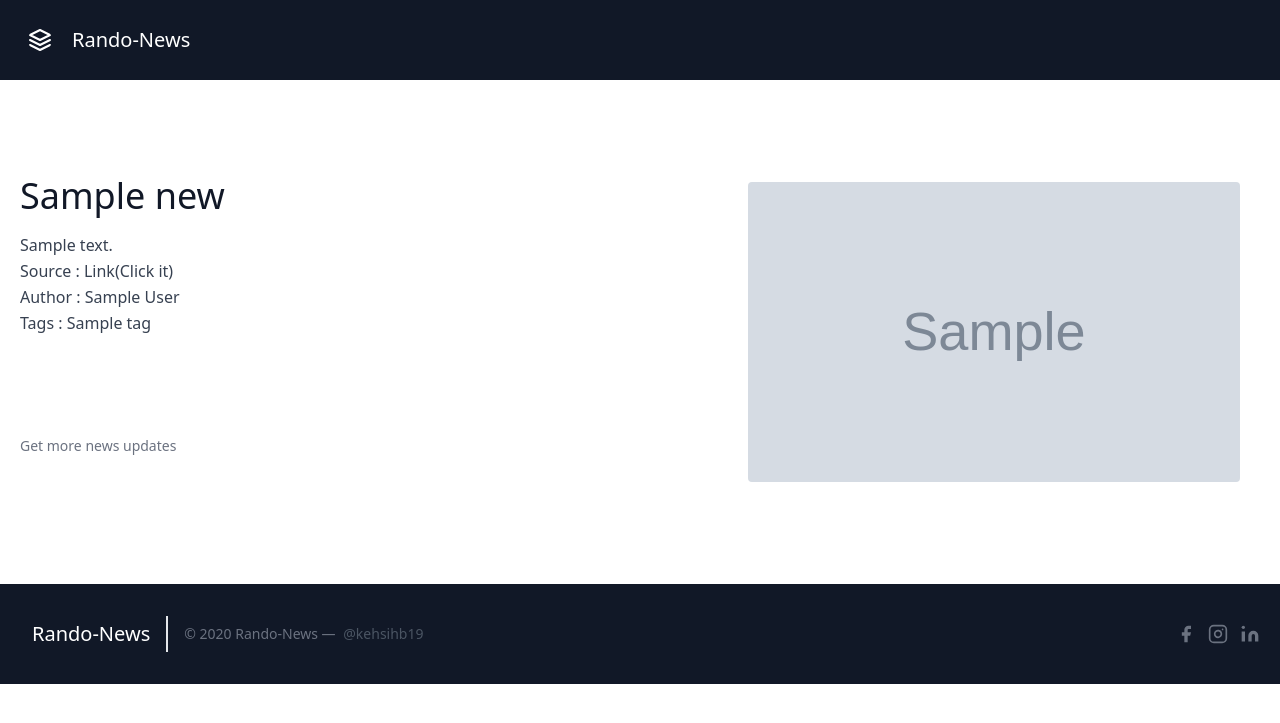
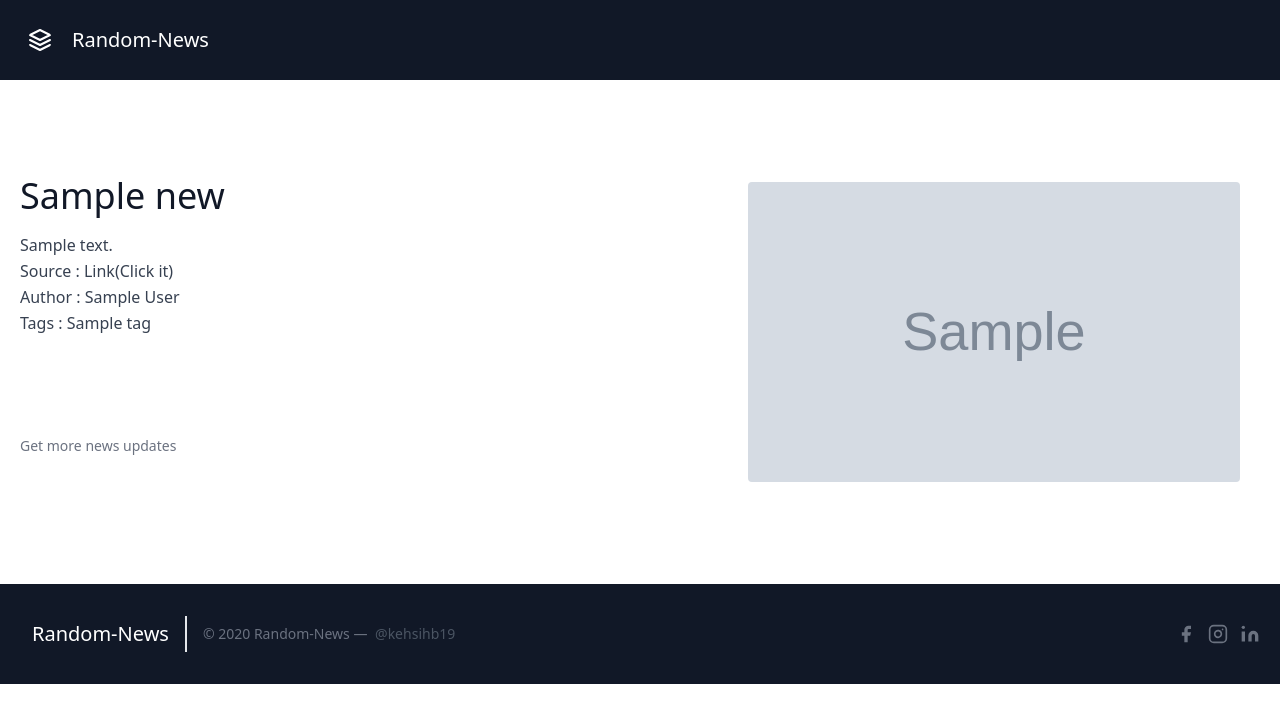
Before and after one commit to kehsihba19/Random-News-App, a Flask app: template templates/index.html in a window 1280 px wide. Shown: the top 723 px of the page. Run offline with Flask 2, Linux system fonts and the light colour scheme; the template is opened without the code that fills it: most values are stand-ins (such as "Sample title", 1, 10 or a date in 2020); grey boxes marked "Sample" are stand-in pictures.

Commit message:
Updated source code and bug recovery

```diff
--- a/main.py
+++ b/main.py
@@ -4,19 +4,14 @@ from flask import Flask ,render_template,request
 app = Flask(__name__)
 @app.route("/",methods=['GET', 'POST'])
 def home():
-	import requests,random,re
-	main_list={"all":"https://inshorts.vercel.app/all","national":"https://inshorts.vercel.app/national",
-	           "buisness":"https://inshorts.vercel.app/business","sports":"https://inshorts.vercel.app/sports",
-	           "world":"https://inshorts.vercel.app/world","politics":"https://inshorts.vercel.app/politics",
-	           "technology":"https://inshorts.vercel.app/technology","startup":"https://inshorts.vercel.app/startup",
-	           "entertainment":"https://inshorts.vercel.app/entertainment",
-	           "science":"https://inshorts.vercel.app/science","automobile":"https://inshorts.vercel.app/automobile"}
-	tag=['all', 'national', 'buisness', 'sports', 'world', 'politics', 'technology', 'startup', 'entertainment',
+	base_url="https://inshorts.vercel.app/news?category="
+	tag=['all', 'national', 'business', 'sports', 'world', 'politics', 'technology', 'startup', 'entertainment',
 	     'science', 'automobile']
 	main_list_selection=random.choice([i for i in range(0,11)])
-	url=main_list[tag[main_list_selection]]
+	url=base_url+tag[main_list_selection]
+	print(url)
 	data=requests.get(url).json()
-	news_selection=random.choice([i for i in range(0,len(data['articles']))])
+	news_selection=random.choice([i for i in range(0,data['total'])])
 	news=data['articles'][news_selection]
 	news['title']=re.sub(' +', ' ', news['title'])[1:-1:1]
 	news['tag']=tag[main_list_selection]
--- a/templates/index.html
+++ b/templates/index.html
@@ -12,7 +12,7 @@
       <svg xmlns="http://www.w3.org/2000/svg" fill="none" stroke="currentColor" stroke-linecap="round" stroke-linejoin="round" stroke-width="2" class="w-10 h-10 text-white p-2 bg-teal-500 rounded-full" viewBox="0 0 24 24">
         <path d="M12 2L2 7l10 5 10-5-10-5zM2 17l10 5 10-5M2 12l10 5 10-5"></path>
       </svg>
-      <span class="ml-3 text-xl">Rando-News</span>
+      <span class="ml-3 text-xl">Random-News</span>
     </a>
   </div>
 </header>
@@ -44,9 +44,9 @@
 <footer class="text-gray-500 bg-gray-900 body-font">
       <div class="container px-5 py-8 mx-auto flex items-center sm:flex-row flex-col">
     <a class="flex title-font font-medium items-center md:justify-start justify-center text-white">
-      <span class="ml-3 text-xl">Rando-News</span>
+      <span class="ml-3 text-xl">Random-News</span>
     </a>
-        <p class="text-sm text-gray-500 sm:ml-4 sm:pl-4 sm:border-l-2 sm:border-gray-200 sm:py-2 sm:mt-0 mt-4">© 2020 Rando-News — <a href="https://www.instagram.com/kehsihba19" class="text-gray-600 ml-1" rel="noopener noreferrer" target="_blank">@kehsihb19</a>
+        <p class="text-sm text-gray-500 sm:ml-4 sm:pl-4 sm:border-l-2 sm:border-gray-200 sm:py-2 sm:mt-0 mt-4">© 2020 Random-News — <a href="https://www.instagram.com/kehsihba19" class="text-gray-600 ml-1" rel="noopener noreferrer" target="_blank">@kehsihb19</a>
         </p> <span class="inline-flex sm:ml-auto sm:mt-0 mt-4 justify-center sm:justify-start">
           <a  target="_blank" class="text-gray-500" href="https://www.facebook.com/profile.php?id=100006655991503">
             <svg fill="currentColor" stroke-linecap="round" stroke-linejoin="round" stroke-width="2" class="w-5 h-5" viewBox="0 0 24 24">
```
Also changed, not shown: requirements.txt (added, +7 -0 lines), vercel.json (added).
